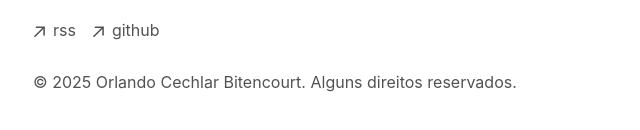
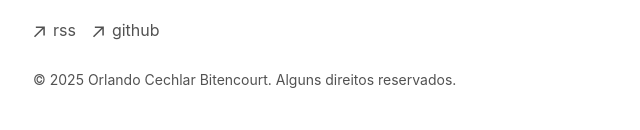
Before and after one commit to OrlandoBitencourt/orlandobitencourt.github.io, a Next.js app: page / in a window 1280 px wide. Shown: the part 736-866 px from the top of the page, without its empty margins (319-959 px from the left). Built offline with nearby package versions, Linux system fonts and the light colour scheme.

Commit message:
ajusta tamanho do copyright

```diff
--- a/app/components/footer.tsx
+++ b/app/components/footer.tsx
@@ -42,7 +42,7 @@
           </a>
         </li>
       </ul>
-      <p className="mt-6 text-neutral-600 dark:text-neutral-300">
+      <p className="text-sm mt-6 text-neutral-600 dark:text-neutral-300">
         © {new Date().getFullYear()} Orlando Cechlar Bitencourt. Alguns direitos reservados.
       </p>
 
```
